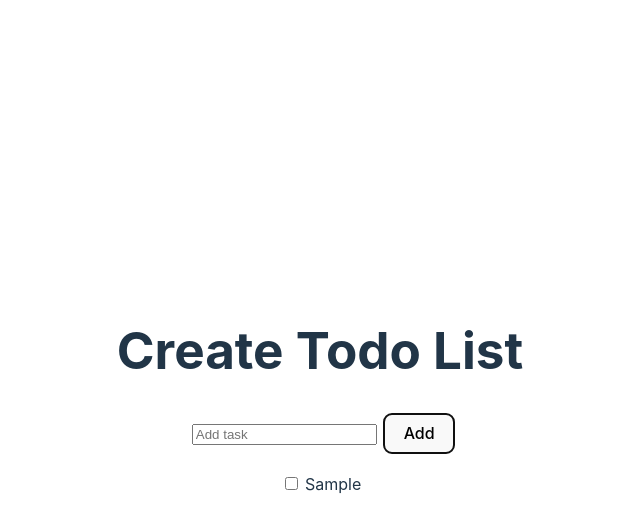
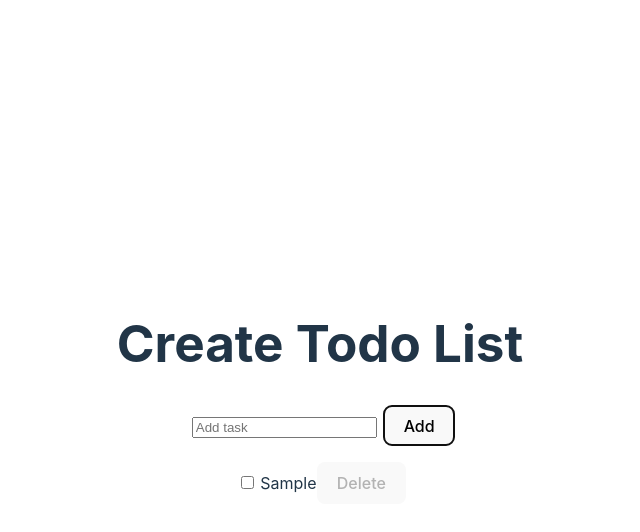
Before and after one commit to dean-ferreira/module-320, a React (Vite) app: page / in a window 1280 px wide. Both pictures are taken after typing "Sample" into the empty fields and a click on the button "Add". Shown: the top 532 px of the page, without its empty margins (320-960 px from the left). Built offline with nearby package versions, Linux system fonts and the light colour scheme.

Commit message:
Implement delete button

```diff
--- a/src/components/TodoList.jsx
+++ b/src/components/TodoList.jsx
@@ -31,6 +31,13 @@ function todoReducer(state, action) {
                         : todo
                 ),
             };
+        case 'DELETE':
+            return {
+                ...state,
+                todos: state.todos.filter(
+                    (todo, index) => index !== action.payload
+                ),
+            };
         default:
             return state;
     }
@@ -54,6 +61,10 @@ function TodoList() {
         dispatch({ type: 'TOGGLE', payload: index });
     };
 
+    const handleDelete = (index) => {
+        dispatch({ type: 'DELETE', payload: index });
+    };
+
     return (
         <div className="todo-list">
             <h1>Create Todo List</h1>
@@ -73,6 +84,12 @@ function TodoList() {
                             onChange={() => handleToggle(index)}
                         />
                         {todo.todo}
+                        <button
+                            onClick={() => handleDelete(index)}
+                            disabled={!todo.complete}
+                        >
+                            Delete
+                        </button>
                     </li>
                 ))}
             </ul>
```
